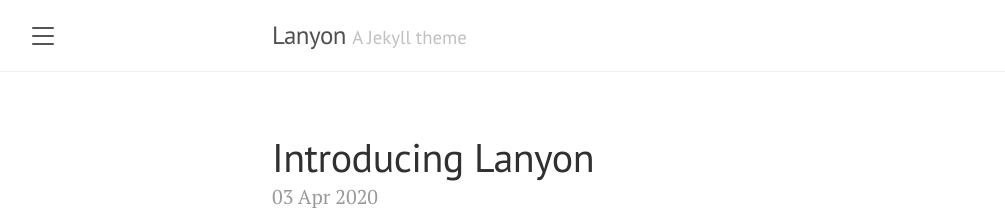
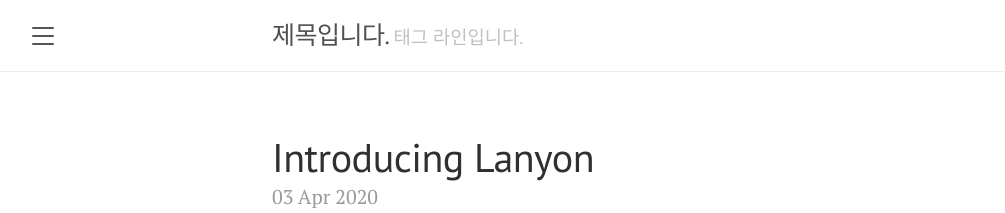
Before and after one commit to ZANGZANGS/zangzangs.github.io, a Jekyll site: the page built from index.html, in a window 1280 px wide and 900 px high. Shown: the top 213 px of the window, without its empty margins (8-1013 px from the left). Built offline with Jekyll 4.4.1, drawn with Linux system fonts in a browser that asks for light colours; the list of posts is cut into pages by our own code.

Commit message:
no message

```diff
--- a/_config.yml
+++ b/_config.yml
@@ -1,17 +1,17 @@
 # Setup
-title:               Lanyon
-tagline:             'A Jekyll theme'
-description:         'A reserved <a href="https://jekyllrb.com" target="_blank">Jekyll</a> theme that places the utmost gravity on content with a hidden drawer. Made by <a href="https://twitter.com/mdo" target="_blank">@mdo</a>.'
-url:                 http://lanyon.getpoole.com
+title:               제목입니다.
+tagline:             '태그 라인입니다.'
+description:         '설명란'
+url:                 https://zangzangs.github.io
 baseurl:             ''
-paginate:            5
+paginate:            20
 permalink:           pretty
 
 # About/contact
 author:
-  name:              Mark Otto
-  url:               https://twitter.com/mdo
-  email:             markdotto@gmail.com
+  name:              JangHyeon Kim
+  url:               https://twitter.com/
+  email:             kimjangh94@gmail.com
 
 # Gems
 plugins:
```
